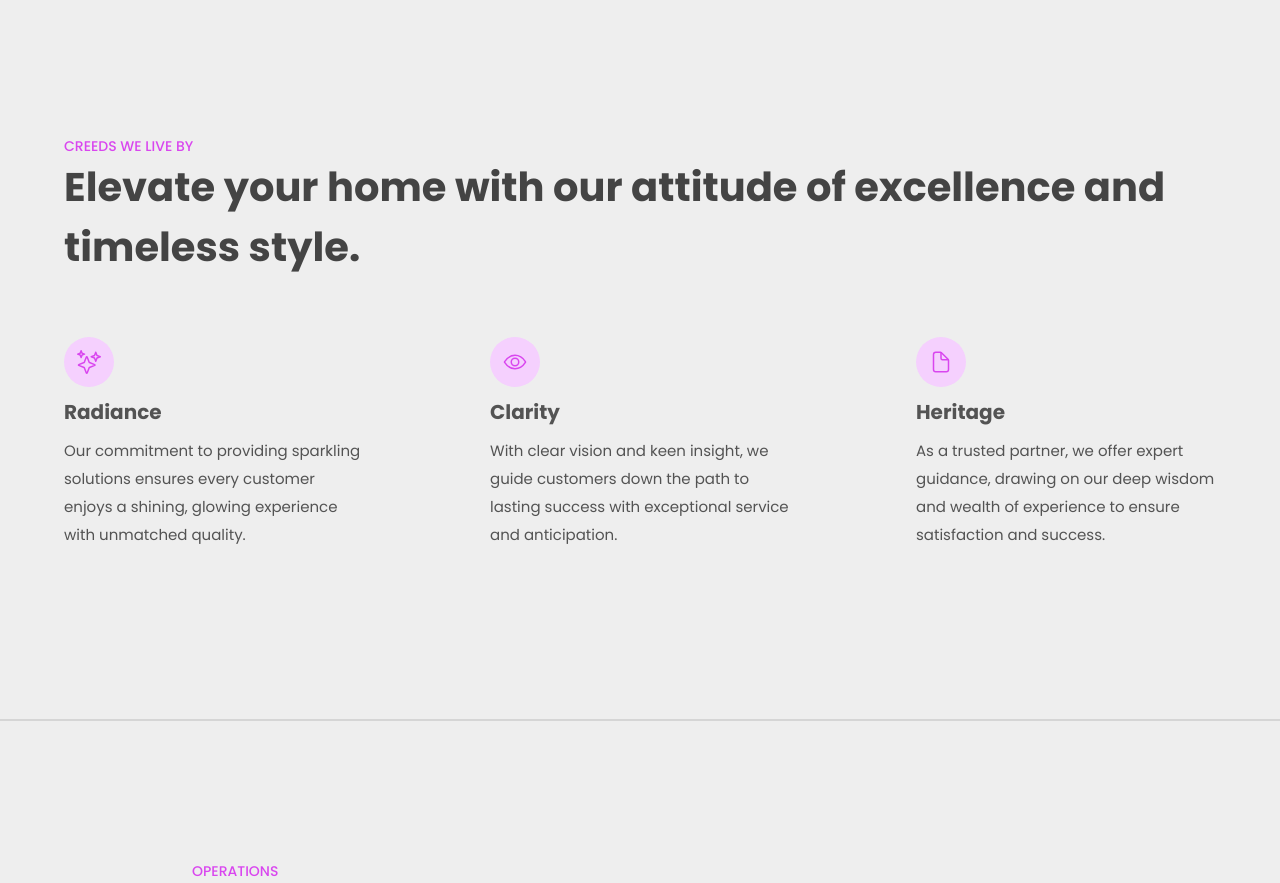
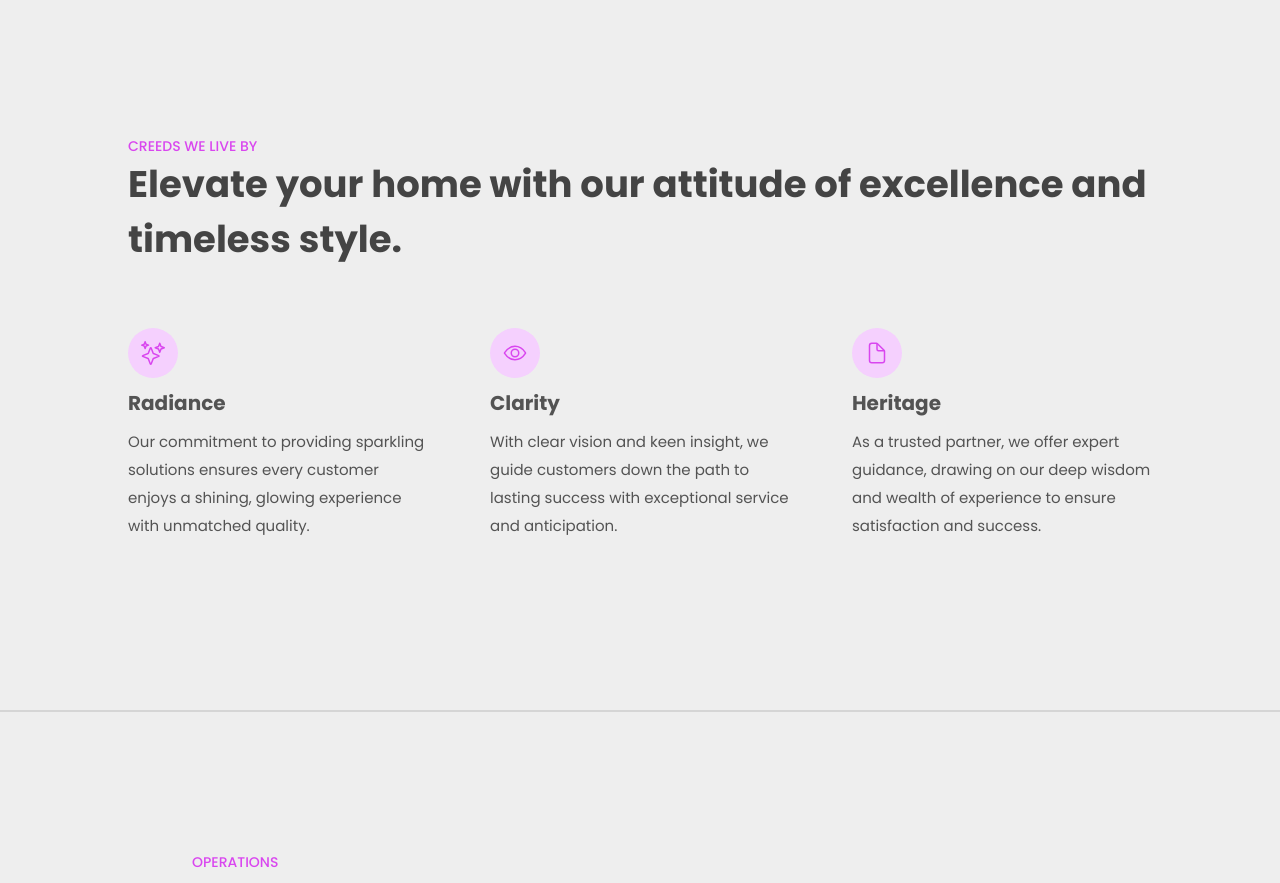
Before and after one commit to ilicc-sara/Shoppers-Dream, a React (Vite) app: page / in a window 1280 px wide. Shown: the part 1800-2683 px from the top of the page. Built offline with nearby package versions, Linux system fonts and the light colour scheme; some icons are missing; a web font is replaced by a local one.

Commit message:
..................... . . . ............. .

```diff
--- a/src/pages/home/components/Reveal.jsx
+++ b/src/pages/home/components/Reveal.jsx
@@ -18,8 +18,8 @@ function Reveal(props) {
     <div ref={ref} style={{ position: "relative", width, overflow: "hidden" }}>
       <motion.div
         variants={{
-          hidden: { opacity: 0 },
-          visible: { opacity: 1 },
+          hidden: { opacity: 0, y: 75 },
+          visible: { opacity: 1, y: 0 },
         }}
         initial="hidden"
         animate={mainControls}
--- a/src/pages/home/components/coreValuesSection/CoreValuesSection.jsx
+++ b/src/pages/home/components/coreValuesSection/CoreValuesSection.jsx
@@ -7,15 +7,15 @@ function CoreValuesSection({ coreValuesRef }) {
       ref={coreValuesRef}
       className="border-b-[2px] border-b-[#d5d5d5] !py-[140px]"
     >
-      <div className="max-w-6xl !mx-auto">
+      <div className="!mx-auto desktop:w-6xl  laptop:w-5xl  smallLT:w-4xl  tablet:w-3xl mobile:w-2xl smallmobile:w-[90%]">
         <p className="text-left uppercase text-[14px] text-brand-pink font-medium">
           Creeds we live by
         </p>
-        <h1 className="text-[37px] font-medium text-left text-[#444]">
+        <h1 className="font-medium text-left text-[#444] laptop:!text-[37px] smallLT:!text-[32px] tablet:!text-[28px] max-tablet:!text-[26px]">
           Elevate your home with our attitude of excellence and timeless style.
         </h1>
 
-        <div className="flex justify-between !mt-[60px] !mb-[30px]">
+        <div className="flex justify-between !mt-[60px] !mb-[30px] max-tablet:flex-col max-tablet:gap-6">
           {pillars.map((pillar, index) => (
             <CoreValues
               key={index}
--- a/src/pages/home/components/coreValuesSection/components/CoreValues.jsx
+++ b/src/pages/home/components/coreValuesSection/components/CoreValues.jsx
@@ -1,7 +1,7 @@
 function CoreValues(props) {
   const { icon, value, text } = props;
   return (
-    <div className=" w-[300px] flex flex-col justify-start items-start gap-[10px]">
+    <div className=" laptop:w-[300px] smallLT:w-[280px] tablet:w-[240px] flex flex-col justify-start items-start gap-[10px]">
       <div className="bg-[#f5d0fe] w-[50px] h-[50px] rounded-[222px] flex justify-center items-center">
         <ion-icon name={icon} className="text-[#d946ef] text-[24px]"></ion-icon>
       </div>
```
